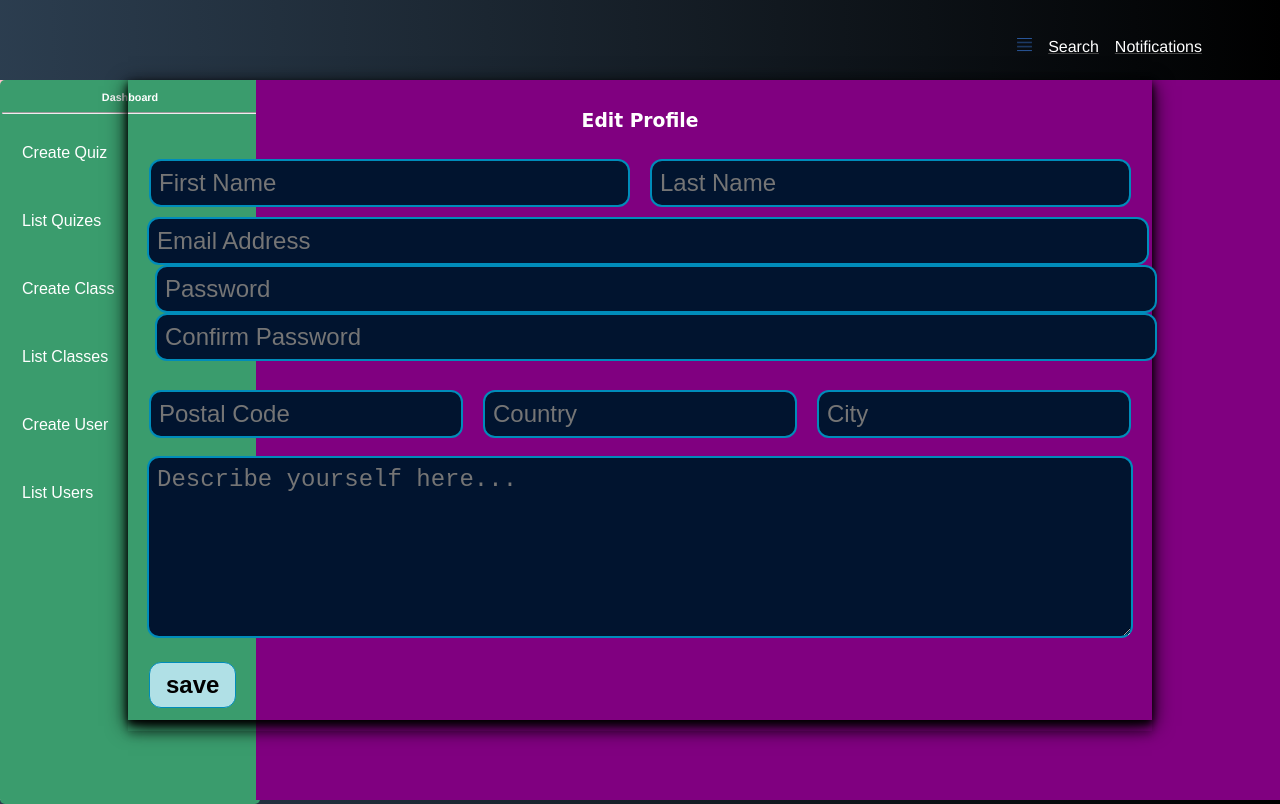
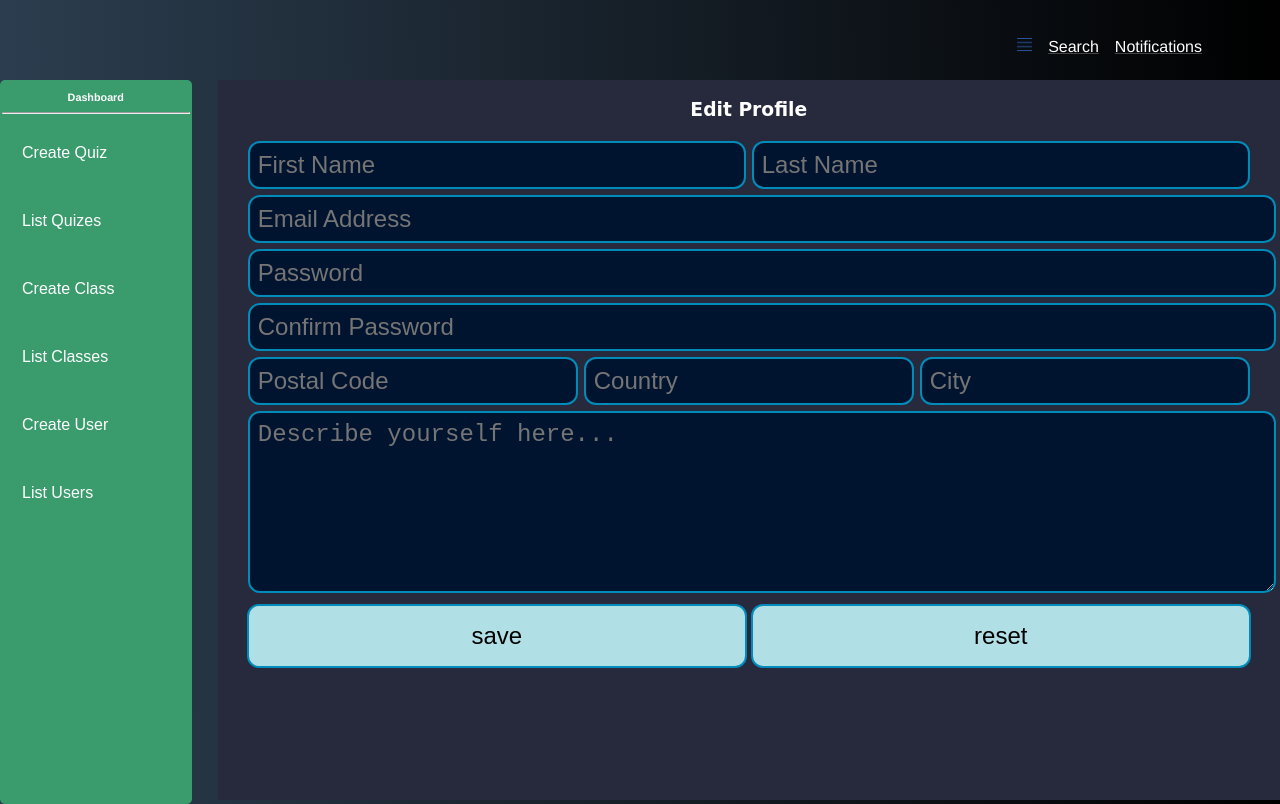
Before and after one commit to hosseindehghanipour1998/onlineClass-Backend, a Vue app in the folder online-class/: page / in a window 1280 px wide. Built offline with nearby package versions, Linux system fonts and the light colour scheme; what vue-particles would draw is missing.

Commit message:
Re-written editting form

```diff
--- a/online-class/src/CSSFiles/Forms.css
+++ b/online-class/src/CSSFiles/Forms.css
@@ -3,9 +3,6 @@ p{
     font-family: "Comic Sans MS", cursive, sans-serif ;
 }
 
-.sex{
-    color: red;
-}
 .SignInAlignment {
 	font-family: "Comic Sans MS", cursive, sans-serif ;
 	width: 500px;
@@ -17,9 +14,6 @@ p{
     box-shadow :0 4px 8px 0 rgb(0, 0, 0), 0 6px 20px 0 rgba(0, 0, 0, 1);
     box-shadow :  1 8px 16px 0 rgba(0,0,0,1);
     opacity: 1 !important;
-}
-.backGroundStyle {
-	background-image: linear-gradient(45deg, #78FFD6, #A8FF78);
 }
 
 .inputStyle {
--- a/online-class/src/components/EditProfileForm.vue
+++ b/online-class/src/components/EditProfileForm.vue
@@ -2,142 +2,98 @@
 
 
 <div class="SignInAlignment">
-<main class="black-80 full">
-  <form class="center card">
-    <fieldset id="sign_up" style="padding:10px;" class="ba b--transparent ph0 mh0">
-      <h3 style="color:white"> Edit Profile </h3>
-
-      <div class="row">
-        <div class="column">
-            <input  class="inputStyle  pa2 input-reset ba b--transparent bg-transparent    inputStyle" type="text"  placeholder="First Name ">
-        </div>
-        <div class="column">
-            <input class="inputStyle  pa2 input-reset ba b--transparent bg-transparent    inputStyle" type="text"  placeholder="Last Name ">
-        </div>
-      </div>
-
-      <div class="row pa2" style="display:inline !important; ">
-          <input class="inputStyle  pa2 input-reset ba b--transparent bg-transparent    inputStyle" type="email" name="email-address" placeholder="Email Address" id="email-address">
-      </div>
-
-      <div class="row pa2" style="display:inline !important; ">
-        <input class="inputStyle  pa2 input-reset ba b--transparent bg-transparent    inputStyle" type="password" name="password"  id="password" placeholder="Password">
-      </div>
-
-     <div class="row pa2" style="display:inline !important; ">
-        <input class="inputStyle  pa2 input-reset ba b--transparent bg-transparent    inputStyle" type="password" name="password"  id="password" placeholder="Confirm Password">
-      </div>
-
-
-      <div class="row">
-        <div class="column3">
-            <input  class="inputStyle  pa2 input-reset ba b--transparent bg-transparent    inputStyle" type="text"  placeholder="Postal Code ">
-        </div>
-        <div class="column3">
-            <input class="inputStyle  pa2 input-reset ba b--transparent bg-transparent    inputStyle" type="text"  placeholder="Country">
+  <form>
+        <h3 style="color:white"> Edit Profile </h3>
+        <div class="row">
+          <input  class="inputStyle  pa2 inputStyle" type="text"  placeholder="First Name ">
+          <input class="inputStyle  pa2 inputStyle" type="text"  placeholder="Last Name ">
         </div>
 
-        <div class="column3">
-            <input class="inputStyle  pa2 input-reset ba b--transparent bg-transparent    inputStyle" type="text"  placeholder="City">
+        <div class="otherColumns">
+          <input class="inputStyle  pa2 inputStyle" type="email"  placeholder="Email Address" id="email-address">
+          <input class="inputStyle  pa2  inputStyle" type="password"  id="password" placeholder="Password">
+          <input class="inputStyle  pa2 inputStyle" type="password"  id="password" placeholder="Confirm Password">
         </div>
-      </div>
 
-      <div class="row pa2" style="width:100%">
+        <div class="row">
+          <input id="column" class="inputStyle  pa2 inputStyle" type="text"  placeholder="Postal Code ">
+          <input id="column" class="inputStyle  pa2 inputStyle" type="text"  placeholder="Country">
+          <input id="column" class="inputStyle  pa2 inputStyle" type="text"  placeholder="City">
+        </div>
         <textarea class="inputStyle pa2" name="message" rows="6" style="width:100%;" placeholder="Describe yourself here..."></textarea>
-      </div>
-      <div class="row pa2" style=" float:left; !important; ">
-        <input class=" buttonStyle b ph3 pv2 input-reset ba  bg-transparent grow pointer  f6 dib" style ="width:auto;height:auto;" type="submit" value="save">
-      </div>
-
-    </fieldset>
-
+        <div class="row">
+          <input class=" buttonStyle"  type="submit" value="save">
+          <input class=" buttonStyle"  type="submit" value="reset">
+        </div>
   </form>
-</main>
 </div>
 </template>
 
 <style scoped>
- @import "../CSSFiles/Forms.css";
 .SignInAlignment {
+  display: flex;
+  flex-direction:column;
+  align-items: center;
 	font-family: "Comic Sans MS", cursive, sans-serif ;
-	width: 80%;
-	height: 80%;
-  	position: absolute;
-  	left: 50%;
-  	top: 50%;
-
-    box-shadow :0 4px 8px 0 rgb(0, 0, 0), 0 6px 20px 0 rgba(0, 0, 0, 1);
-    box-shadow :  1 8px 16px 0 rgba(0,0,0,1);
-    opacity: 1 !important;
+	width: 100%;
+  height: 100%;
+  /*box-shadow :0 4px 8px 0 rgb(0, 0, 0), 0 6px 20px 0 rgba(0, 0, 0, 1);*/
+  /*box-shadow :  1 8px 16px 0 rgba(0,0,0,1);*/
+  opacity: 1 !important;
 }
 
+
 .inputStyle {
-    color: blanchedalmond !important;
+    color: white !important;
     border-radius: 12px;
-	background-color: #01142F ;
-    background-color: #01142F!important;
-	transition-duration: 0.4s;
+    background-color: #01142F;
+	  transition-duration: 0.4s;
     border: 2px solid #008CBA;
     width: 100%;
     font-size: 1.5rem;
+    padding:8px;
+    margin:3px;
+}
+.row{
+  display:flex;
+
+  width:100%;
+  height: auto;
+}
+
+.buttonStyle:hover {
+  background-image: linear-gradient(89deg,#3CBA92,#0BA360);
+  color: black !important;
+}
+.otherColumns{
+
+}
+#column{
+  justify-content: center;
+  width:100%;
+  height: 100%;
+}
+
+.buttonStyle{
+  border-radius: 12px;
+  background-color: powderblue!important;
+  border: none;
+  color: black;
+  padding: 16px 32px;
+  text-align: center;
+  text-decoration: none;
+  display: inline-block;
+  align-content: center;
+  font-size: 1.5rem;
+  margin: 4px 2px;
+  transition-duration: 0.4s;
+  cursor: pointer;
+  width: 50%;
+  border: 2px solid #008CBA;
 }
 
 .inputStyle:hover{
-
   border-color:purple;
-}
-
-.inputStyle:click{
-	border-block-color: pink;
-
-}
-
-
-* {
-  box-sizing: border-box;
-}
-
-/* Create three equal columns that floats next to each other */
-.column {
-  float:left;
-  width: 50%;
-  padding: 10px;
-  height: auto; /* Should be removed. Only for demonstration */
-}
-
-.column3 {
-  float:left;
-  width: 33.33%;
-  padding: 10px;
-  height: auto; /* Should be removed. Only for demonstration */
-}
-
-/* Clear floats after the columns */
-.row:after {
-  content: "";
-  display: table;
-  clear: both;
-}
-
-.full{
-    widows: 100%;
-    height: 100%;
-}
-
-
-.card {
-  /* Add shadows to create the "card" effect */
-  box-shadow: 0 4px 8px 0 rgba(0,0,0,0.2);
-  transition: 0.3s;
-}
-
-/* On mouse-over, add a deeper shadow */
-.card:hover {
-  box-shadow: 0 8px 16px 0 rgba(0,0,0,0.2);
-}
-
-/* Add some padding inside the card container */
-.container {
-  padding: 2px 16px;
+  background-image: linear-gradient(89deg,#3CBA92,#0BA360);
 }
 </style>
--- a/online-class/src/components/Home/Home.vue
+++ b/online-class/src/components/Home/Home.vue
@@ -43,10 +43,7 @@ export default {
 <style scoped>
 
 
-#leftbox {
-      width: 320px;
-      height: 100%;
-}
+
 #father{
   display: flex;
   flex-direction: column;
@@ -57,16 +54,23 @@ export default {
 #header {
     padding-right: 40px;
     margin-right: 30px;
+}
 
+#leftbox {
+      width: 15%;
+      height: 100%;
 }
 #rightbox{
-      width: 100%;
+      width: 85%;
       height: 100%;
-    background-color:purple;
+      background-color:rgb(39,41,61);
+      margin-left: 30px;
+   /* background-color:purple;*/
 
 }
 #upperRow{
     width: 100%;
+    margin:0;
     height: 80px;
 }
 
@@ -74,6 +78,7 @@ export default {
     display: flex;
     width: 100%;
     height: calc(100vh - 80px);
-    background-color:pink;
+
+    /*background-color:pink;*/
 }
 </style>
```
